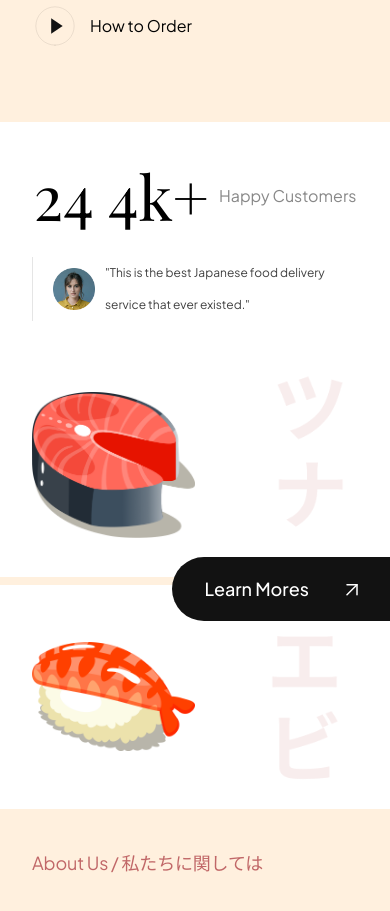
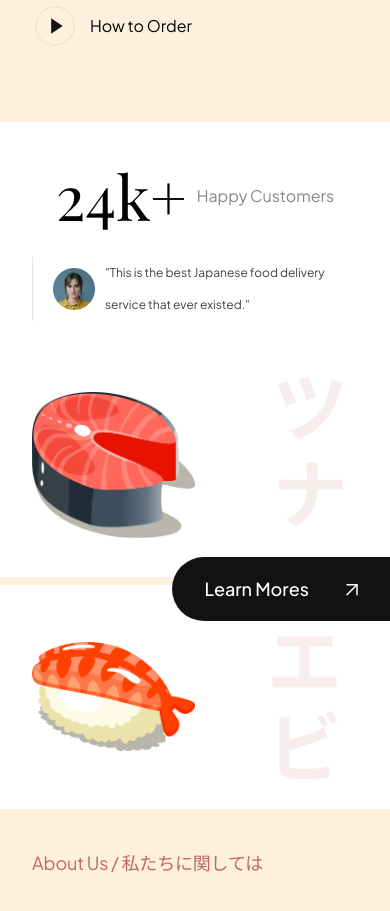
Before and after one commit to linhngkh/sushi-landing-page, a website built with Vite: page index.html in a window 390 px wide. Shown: the part 1094-2005 px from the top of the page. Built offline with nearby package versions, Linux system fonts and the light colour scheme.

```diff
--- a/css/style.css
+++ b/css/style.css
@@ -163,7 +163,7 @@
 }
 /* END: about us media queries */
 
-/* START: header media querie */
+/* START: header media query*/
 @media screen and (max-width: 900px) {
   .header__nav {
     background: var(--primary-color);
--- a/index.html
+++ b/index.html
@@ -72,9 +72,9 @@
                     </button>
                 </div>
             </div>
-            <div class="hero-content__testimonial " data-aos="fade-up">
+            <div class="hero-content__testimonial" data-aos="fade-up">
                 <div class="hero-content__customer flex-center">
-                    <h4>24 <span>4k+</span> </h4>
+                    <h4>24<span>k+</span></h4>
                     <p>Happy Customers</p>
                 </div>
 
@@ -84,8 +84,6 @@
                 </div>
             </div>
         </div>
-
-
     </section>
     <!-- about section -->
 
```
